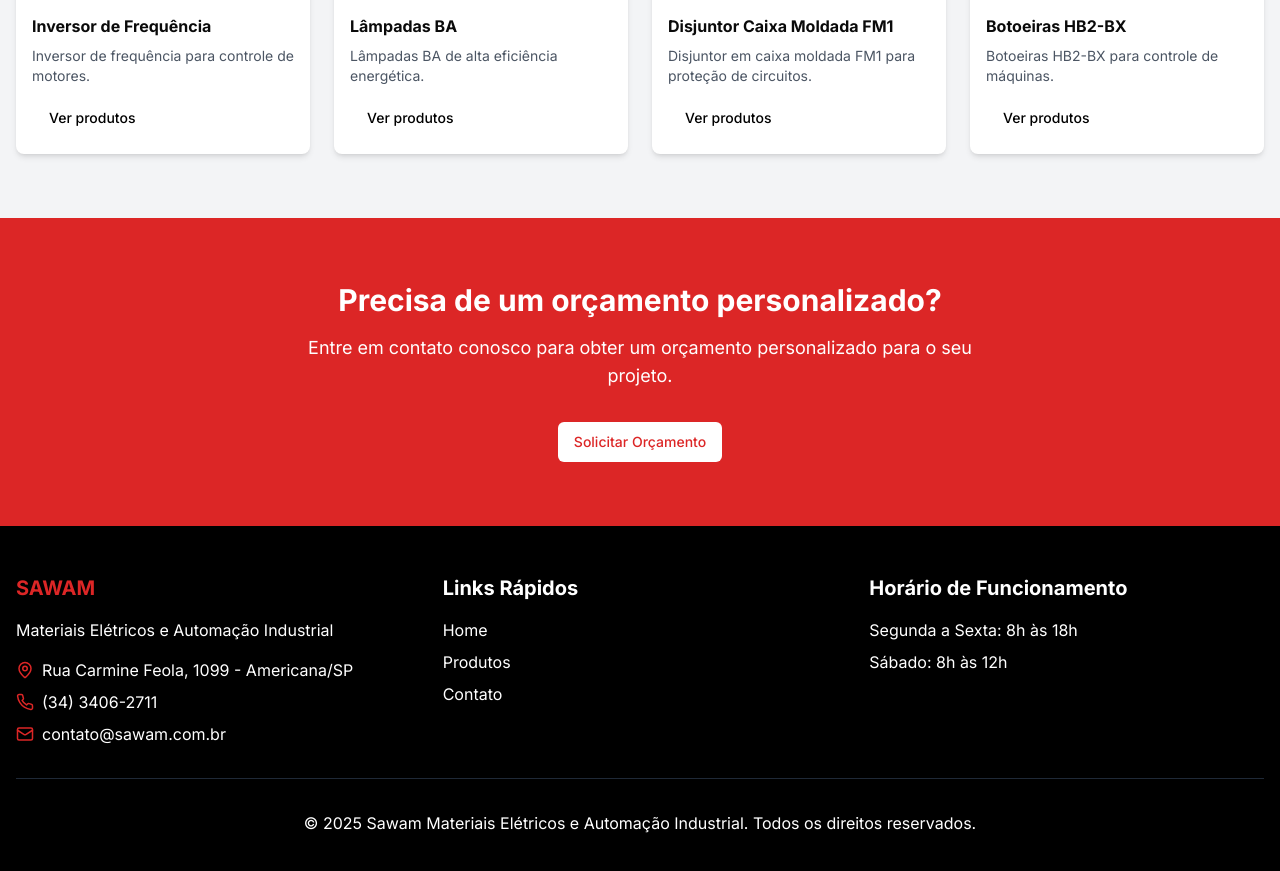
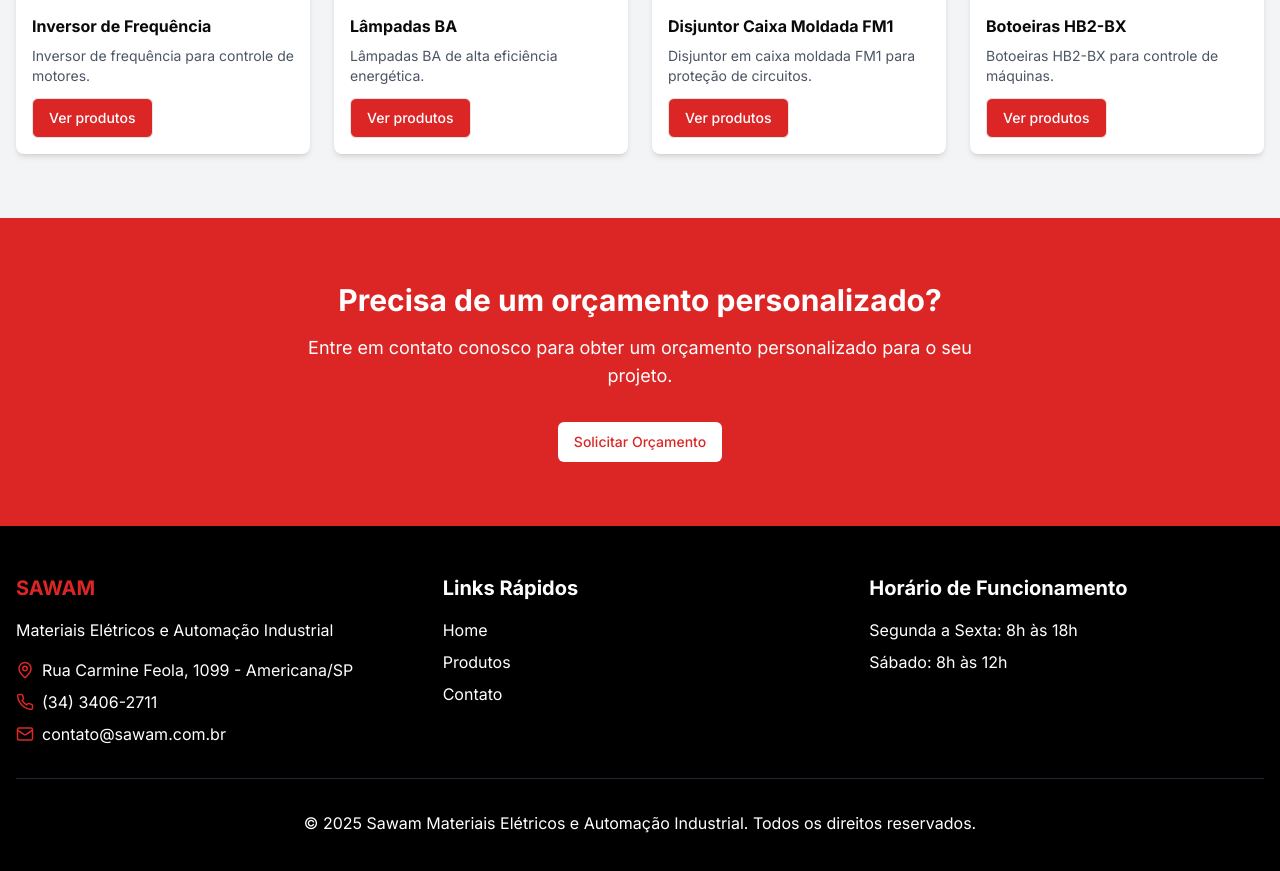
Before and after one commit to DaviVizicatoJuliano/site-sawam-materiais-eletricos-e-automacao, a Next.js app: page / in a window 1280 px wide. Shown: the part 1994-2865 px from the top of the page. Built offline with nearby package versions, Linux system fonts and the light colour scheme.

Commit message:
Update page.tsx

```diff
--- a/app/page.tsx
+++ b/app/page.tsx
@@ -143,7 +143,7 @@ export default function Home() {
                   <h3 className="font-bold mb-2">{product.name}</h3>
                   <p className="text-gray-600 text-sm mb-3">{product.description}</p>
                   <Link href="/produtos">
-                    <Button variant="outline" className="border-white text-black hover:bg-white hover:text-red">
+                    <Button variant="outline" className="bg-red-600 hover:bg-red-700 text-white">
                       Ver produtos
                     </Button>
                   </Link>
```
